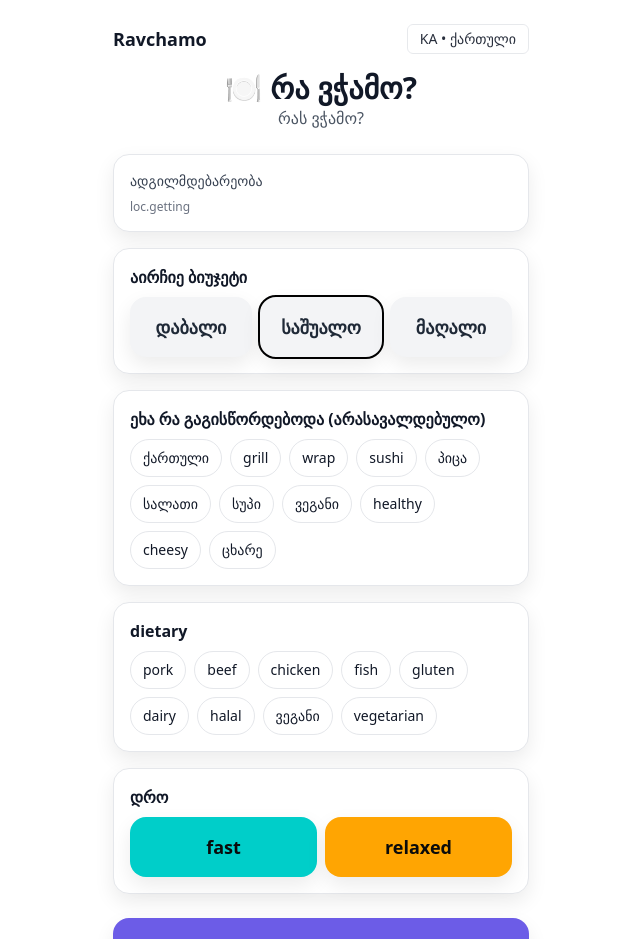
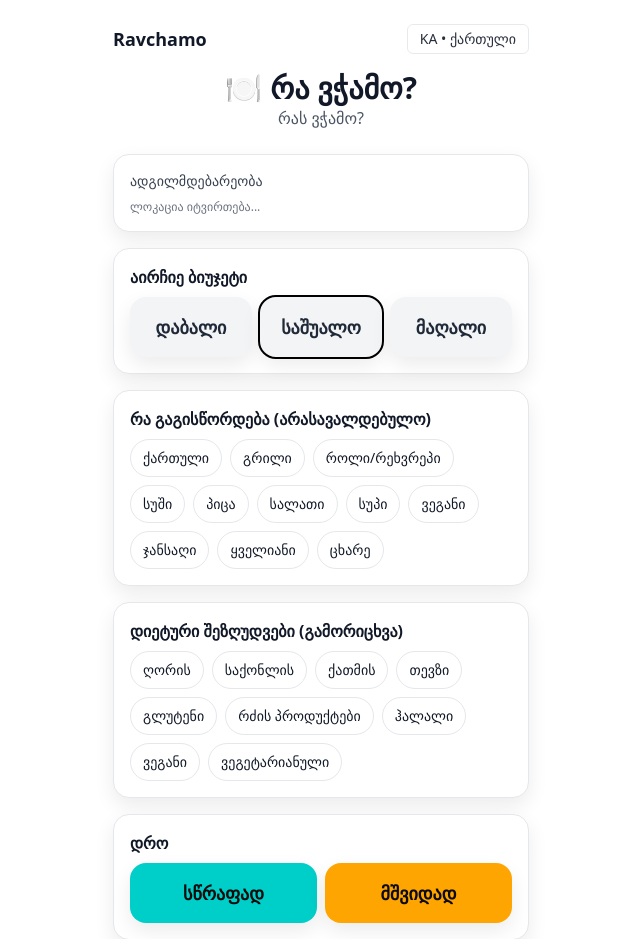
Before and after one commit to underdav1/ravchamo-mvp, a Next.js app: page / in a window 1280 px wide. Shown: the top 939 px of the page, without its empty margins (319-959 px from the left). Built offline with nearby package versions, Linux system fonts and the light colour scheme; no server answers.

Commit message:
Update langs.js

```diff
--- a/app/ui/langs.js
+++ b/app/ui/langs.js
@@ -3,16 +3,25 @@ export const en = {
   appName: "Ravchamo",
   tagline: "what should I eat?",
   location: "Location",
+  loc: {
+    ready: "Location ready",
+    getting: "Getting location...",
+    deniedVake: "Permission denied — using Vake center.",
+  },
   setLocation: "Set my location...",
   budget: "Select a budget",
   low: "Low",
   medium: "Medium",
   high: "High",
   cravings: "Pick cravings (optional)",
+  dietary: "Dietary preferences (exclude)",
   exclude: "I don't want (exclude)",
   time: "Time",
+  fast: "Fast",
+  relaxed: "Relaxed",
   openNow: "Open now",
   findDishes: "Show options",
+  seeResults: "Show results",
   lucky: "I'm feeling lucky",
   resultsTop: "Top picks",
   noMatches: "No matches yet. Try fewer filters.",
@@ -20,19 +29,28 @@ export const en = {
   openInMaps: "Open in Maps",
   gel: "GEL",
   tags: {
+    // cravings
     georgian: "Georgian",
-    khinkali: "Khinkali",
-    bbq: "BBQ",
-    veg: "Vegetarian",
-    vegan: "Vegan",
-    spicy: "Spicy",
-    dessert: "Dessert",
+    grill: "Grill",
+    wrap: "Wrap",
+    sushi: "Sushi",
     pizza: "Pizza",
     salad: "Salad",
     soup: "Soup",
-    seafood: "Seafood",
-    fast: "Fast",
-    slow: "Slow",
+    vegan: "Vegan",
+    healthy: "Healthy",
+    cheesy: "Cheesy",
+    spicy: "Spicy",
+
+    // dietary/exclude
+    pork: "Pork",
+    beef: "Beef",
+    chicken: "Chicken",
+    fish: "Fish",
+    gluten: "Gluten",
+    dairy: "Dairy",
+    halal: "Halal",
+    vegetarian: "Vegetarian",
   },
 };
 
@@ -40,35 +58,53 @@ export const ka = {
   appName: "რა ვჭამო?",
   tagline: "რას ვჭამო?",
   location: "ადგილმდებარეობა",
+  loc: {
+    ready: "ლოკაცია მზად არის",
+    getting: "ლოკაცია იტვირთება...",
+    deniedVake: "უფლება არ არის — ვაკის ცენტრს ვიყენებთ.",
+  },
   setLocation: "ჩემი ლოკაცია...",
   budget: "აირჩიე ბიუჯეტი",
   low: "დაბალი",
   medium: "საშუალო",
   high: "მაღალი",
-  cravings: "ეხა რა გაგისწორდებოდა (არასავალდებულო)",
-  exclude: "რა არ გინდა (გამორიცხვა)",
+  cravings: "რა გაგისწორდება (არასავალდებულო)",
+  dietary: "დიეტური შეზღუდვები (გამორიცხვა)",
+  exclude: "რა არ გაგისწორდება (გამორიცხვა)",
   time: "დრო",
+  fast: "სწრაფად",
+  relaxed: "მშვიდად",
   openNow: "ახლა ღიაა",
   findDishes: "მაჩვენე არჩევანი",
-  lucky: "დამირენდომე",
+  seeResults: "მაჩვენე შედეგები",
+  lucky: "იღბლიან რეჟიმში",
   resultsTop: "საუკეთესო ვარიანტები",
   noMatches: "შედეგი ვერ მოიძებნა. სცადე ნაკლები ფილტრი.",
   call: "დარეკვა",
-  openInMaps: "რუკაზე გახსნა",
+  openInMaps: "გახსენი რუკაზე",
   gel: "₾",
   tags: {
+    // cravings
     georgian: "ქართული",
-    khinkali: "ხინკალი",
-    bbq: "ბარბექიუ",
-    veg: "ვეგეტარიანული",
-    vegan: "ვეგანი",
-    spicy: "ცხარე",
-    dessert: "დესერტი",
+    grill: "გრილი",
+    wrap: "როლი/რეხვრეპი",
+    sushi: "სუში",
     pizza: "პიცა",
     salad: "სალათი",
     soup: "სუპი",
-    seafood: "ზღვის პროდუქტები",
-    fast: "სწრაფად",
-    slow: "მოვითმენ",
+    vegan: "ვეგანი",
+    healthy: "ჯანსაღი",
+    cheesy: "ყველიანი",
+    spicy: "ცხარე",
+
+    // dietary/exclude
+    pork: "ღორის",
+    beef: "საქონლის",
+    chicken: "ქათმის",
+    fish: "თევზი",
+    gluten: "გლუტენი",
+    dairy: "რძის პროდუქტები",
+    halal: "ჰალალი",
+    vegetarian: "ვეგეტარიანული",
   },
 };
```
